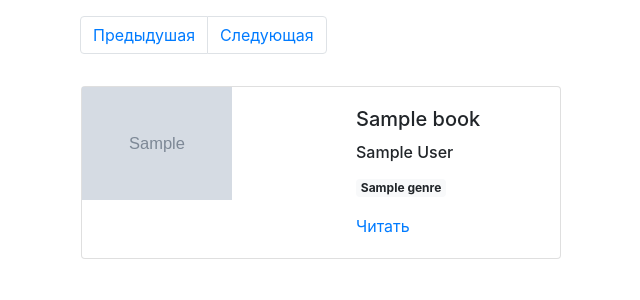
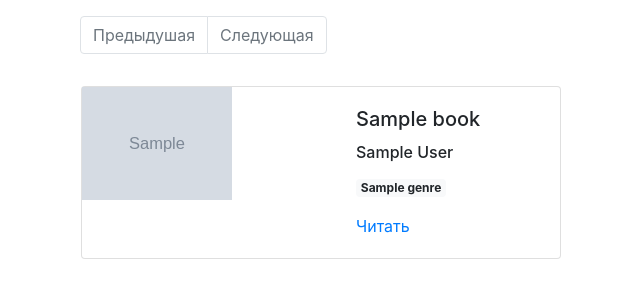
Before and after one commit to AntonGorynya/lib_site_generator, a Python web app: template templates/index template.html in a window 1280 px wide. Shown: the top 300 px of the page, without its empty margins (5-645 px from the left). Run offline with Jinja, Linux system fonts and the light colour scheme; the template is opened without the code that fills it: most values are stand-ins (such as "Sample title", 1, 10 or a date in 2020); grey boxes marked "Sample" are stand-in pictures.

Commit message:
fix Page navigation

```diff
--- a/pages/index1.html
+++ b/pages/index1.html
@@ -22,7 +22,7 @@
       <nav aria-label="Page navigation example">
         <ul class="pagination mt-3">
 
-            <li class="page-item"><span class="page-link">Предыдушая</span></li>
+            <li class="page-item disabled"><span class="page-link">Предыдушая</span></li>
 
 
 
--- a/pages/index3.html
+++ b/pages/index3.html
@@ -43,7 +43,7 @@
 
 
 
-            <li class="page-item"><span class="page-link">Следующая</span></li>
+            <li class="page-item disabled"><span class="page-link">Следующая</span></li>
 
         </ul>
       </nav>
--- a/templates/index template.html
+++ b/templates/index template.html
@@ -24,7 +24,7 @@
           {% if page_num > 1%}
             <li class="page-item"><a class="page-link" href="index{{page_num - 1}}.html">Предыдушая</a></li>
           {% else %}
-            <li class="page-item"><span class="page-link">Предыдушая</span></li>
+            <li class="page-item disabled"><span class="page-link">Предыдушая</span></li>
           {% endif %}
           {% for num in range(1, last_page_num+1) %}
             {% if num == page_num %}
@@ -41,7 +41,7 @@
           {% if page_num < last_page_num %}
             <li class="page-item"><a class="page-link" href="index{{page_num + 1}}.html">Следующая</a></li>
           {% else %}
-            <li class="page-item"><span class="page-link">Следующая</span></li>
+            <li class="page-item disabled"><span class="page-link">Следующая</span></li>
           {% endif %}
         </ul>
       </nav>
```
Also changed, not shown: media/nopic.gif (added).
